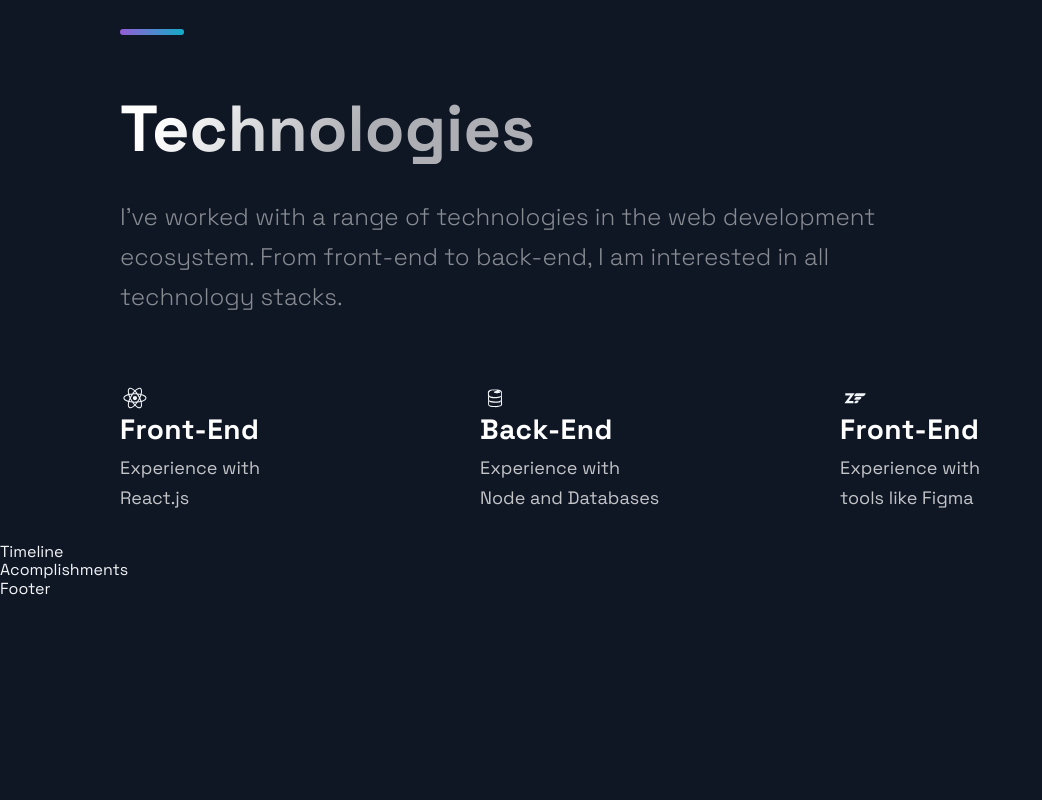
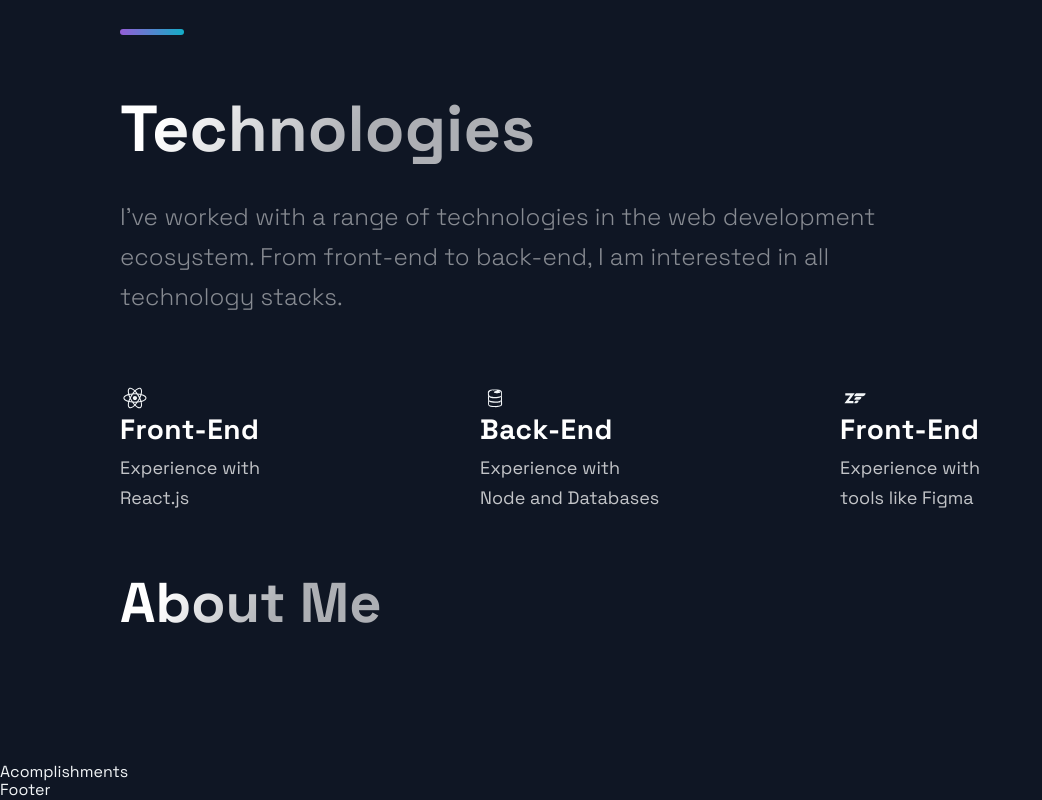
Before and after one commit to shaandre96/Portfolio, a Next.js app in the folder Website/: page / in a window 1280 px wide. Shown: the part 1621-2421 px from the top of the page, without its empty margins (0-1042 px from the left). Before the commit the page ends 2220 px from the top, so only its background shows below. Built offline with nearby package versions, Linux system fonts and the light colour scheme.

Commit message:
timeline init

```diff
--- a/Website/src/components/TimeLine/TimeLine.js
+++ b/Website/src/components/TimeLine/TimeLine.js
@@ -7,22 +7,22 @@ import { TimeLineData } from '../../constants/constants';
 const TOTAL_CAROUSEL_COUNT = TimeLineData.length;
 
 const Timeline = () => {
-  // const [activeItem, setActiveItem] = useState(0);
-  // const carouselRef = useRef();
+   const [activeItem, setActiveItem] = useState(0);
+   const carouselRef = useRef();
 
   // const scroll = (node, left) => {
   //   return node.scrollTo({ left, behavior: 'smooth' });
   // }
 
-  // const handleClick = (e, i) => {
-  //   e.preventDefault();
+  const handleClick = (e, i) => {
+    e.preventDefault();
 
-  //   if (carouselRef.current) {
-  //     const scrollLeft = Math.floor(carouselRef.current.scrollWidth * 0.7 * (i / TimeLineData.length));
+    if (carouselRef.current) {
+      const scrollLeft = Math.floor(carouselRef.current.scrollWidth * 0.7 * (i / TimeLineData.length));
 
-  //     scroll(carouselRef.current, scrollLeft);
-  //   }
-  // }
+      scroll(carouselRef.current, scrollLeft);
+    }
+  }
 
   // const handleScroll = () => {
   //   if (carouselRef.current) {
@@ -43,9 +43,21 @@ const Timeline = () => {
   // }, []);
 
   return (
-    <div>
-      Timeline
-    </div>
+    <Section id='about'>
+      <SectionTitle>About Me</SectionTitle>
+      <SectionText></SectionText>
+      <CarouselContainer ref={carouselRef}>
+        <>
+          {TimeLineData.map((item, index)=>{
+            <CarouselMobileScrollNode key={index} final={index == TOTAL_CAROUSEL_COUNT-1}>
+              <CarouselItem index={index} id={`coursel__item-${index}`} active={activeItem} onClick={(e)=>handleClick(e, index)}>
+                <CarouselItemTitle>{item.year}</CarouselItemTitle>
+              </CarouselItem>
+            </CarouselMobileScrollNode>
+          })}
+        </>
+      </CarouselContainer>
+    </Section>
   );
 };
 
```
